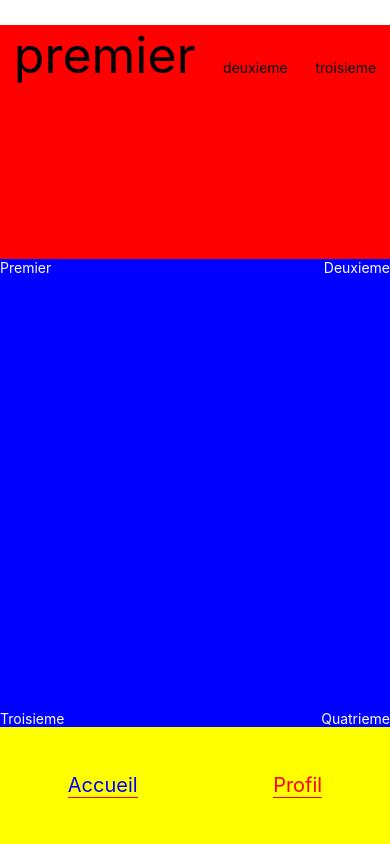
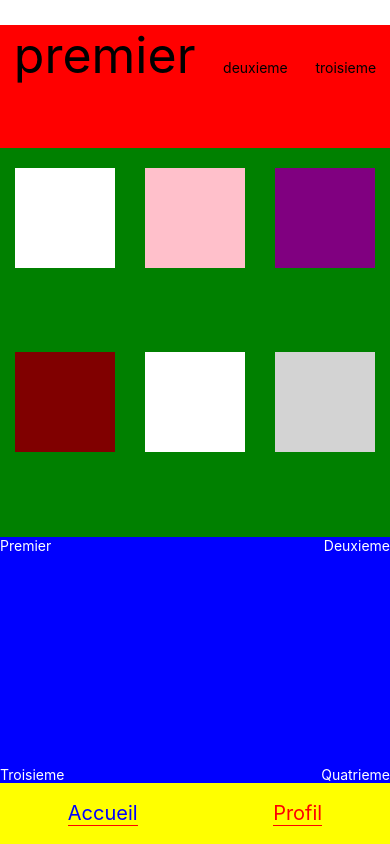
Before and after one commit to webdevproformation/react-native-d-avril-2023, a React Native app in the folder jour3-composants/: screen / in a window 390 px wide. Built offline with nearby package versions, Linux system fonts and the light colour scheme.

Commit message:
exemple design

```diff
--- a/jour3-composants/App.js
+++ b/jour3-composants/App.js
@@ -1,13 +1,25 @@
 import { StatusBar } from 'expo-status-bar';
-import { StyleSheet, Text, View } from 'react-native';
+import { Text, View } from 'react-native';
+import { styles } from "./style"
+
+const square = {width: 100 , height : 100 , marginBottom : 20}
 
 export default function App() {
   return (
     <View style={styles.container}>
+      <StatusBar style="auto" />
       <View style={styles.zone1} >
         <Text style={{ fontSize : 50 }}>premier</Text>
         <Text>deuxieme</Text>
         <Text>troisieme</Text>
+      </View>
+      <View style={{ flex : 3 , backgroundColor : "green" , flexDirection:"row", flexWrap: "wrap" , justifyContent : "space-around" , paddingTop : 20  }}>
+        <View style={[{ backgroundColor : "white" } , square ]} />
+        <View style={[{ backgroundColor : "pink" } , square ]} />
+        <View style={[{ backgroundColor : "purple"  } , square ]} />
+        <View style={[{ backgroundColor : "maroon"  } , square ]} />
+        <View style={[{ backgroundColor : "white"  } , square ]} />
+        <View style={[{ backgroundColor : "lightgrey" } , square ]} />
       </View>
       <View style={{ backgroundColor : "blue" , flex : 2 , width:"100%" , justifyContent: "space-between" , color : "white" }} >
         <View style={{ flexDirection : "row" , justifyContent: "space-between" }}>
@@ -30,51 +42,7 @@ export default function App() {
          <Text style={[styles.color , styles.menu]}>Profil</Text>
       </View>
       {/*<StatusBar hidden={true} />*/}
-      <StatusBar style="auto" />
+
     </View>
   );
 }
-
-const styles = StyleSheet.create({
-  container: {
-    flex: 1,
-    marginTop: 25,
-    backgroundColor: '#fff',
-    // flexDirection: "column"
-  },
-  color : {
-    color : "red"
-  },
-  color2 : {
-    color : "blue"
-  },
-  menu : {
-    fontSize : 20 ,
-    borderBottomWidth : 1 ,
-    borderBottomColor : "red"
-  },
-  zone1 : {
-    backgroundColor : "red" ,
-    flex : 1 ,
-    width:"100%" ,
-    flexDirection: "row" ,
-    justifyContent : "space-around" , /* attention justifyContent centre horizontalement SI flexDirection: "row" par défaut  justifyContent: "center" va centrer Verticalement
-      flex-start
-      flex-end
-      center
-      space-evenly
-      space-between
-      space-around
-    */
-    alignItems: "baseline" // verticalement SI flexDirection: "row" ,  par contre si on est sur flexDirection: "column" permet de gérer l'espacement horizontalement
-    // flex-start
-    // flex-end
-    // center
-    // baseline
-    // 10h50 bon café !!!
-  }
-  // cas pratique :
-  // dans la zone bleue
-  // Ajouter dans cette zone 4 textes premier deuxieme troisieme et quatrieme
-  // caler chaque mot dans un coin de cette zone
-});
--- /dev/null
+++ b/jour3-composants/style.js
@@ -0,0 +1,45 @@
+import { StyleSheet } from "react-native"
+
+export const styles = StyleSheet.create({
+    container: {
+      flex: 1,
+      marginTop: 25,
+      backgroundColor: '#fff',
+      // flexDirection: "column"
+    },
+    color : {
+      color : "red"
+    },
+    color2 : {
+      color : "blue"
+    },
+    menu : {
+      fontSize : 20 ,
+      borderBottomWidth : 1 ,
+      borderBottomColor : "red"
+    },
+    zone1 : {
+      backgroundColor : "red" ,
+      flex : 1 ,
+      width:"100%" ,
+      flexDirection: "row" ,
+      justifyContent : "space-around" , /* attention justifyContent centre horizontalement SI flexDirection: "row" par défaut  justifyContent: "center" va centrer Verticalement
+        flex-start
+        flex-end
+        center
+        space-evenly
+        space-between
+        space-around
+      */
+      alignItems: "baseline" // verticalement SI flexDirection: "row" ,  par contre si on est sur flexDirection: "column" permet de gérer l'espacement horizontalement
+      // flex-start
+      // flex-end
+      // center
+      // baseline
+      // 10h50 bon café !!!
+    }
+    // cas pratique :
+    // dans la zone bleue
+    // Ajouter dans cette zone 4 textes premier deuxieme troisieme et quatrieme
+    // caler chaque mot dans un coin de cette zone
+  });
```
Also changed, not shown: 1 other file (tests, documents, lock files or other folders).
